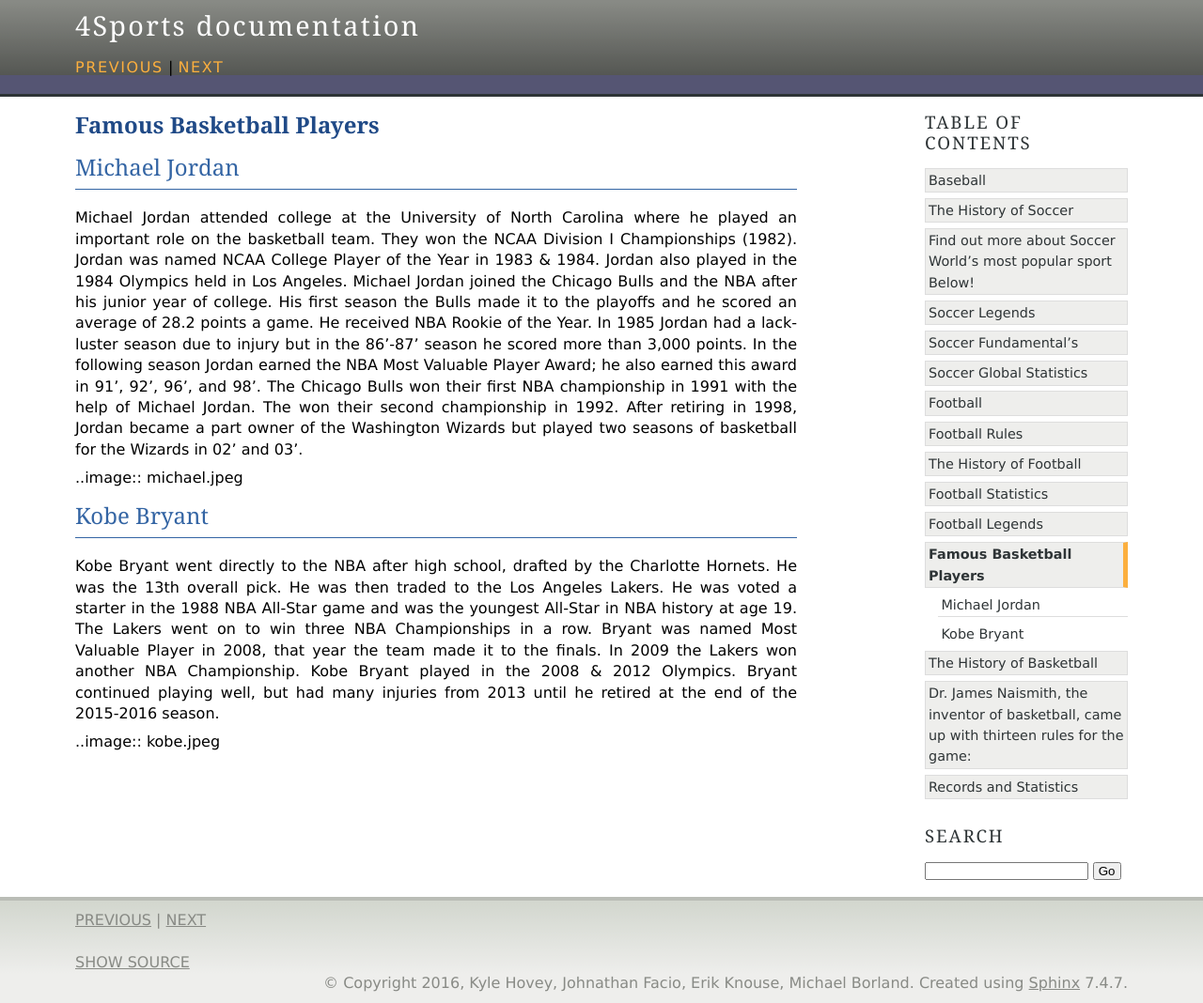
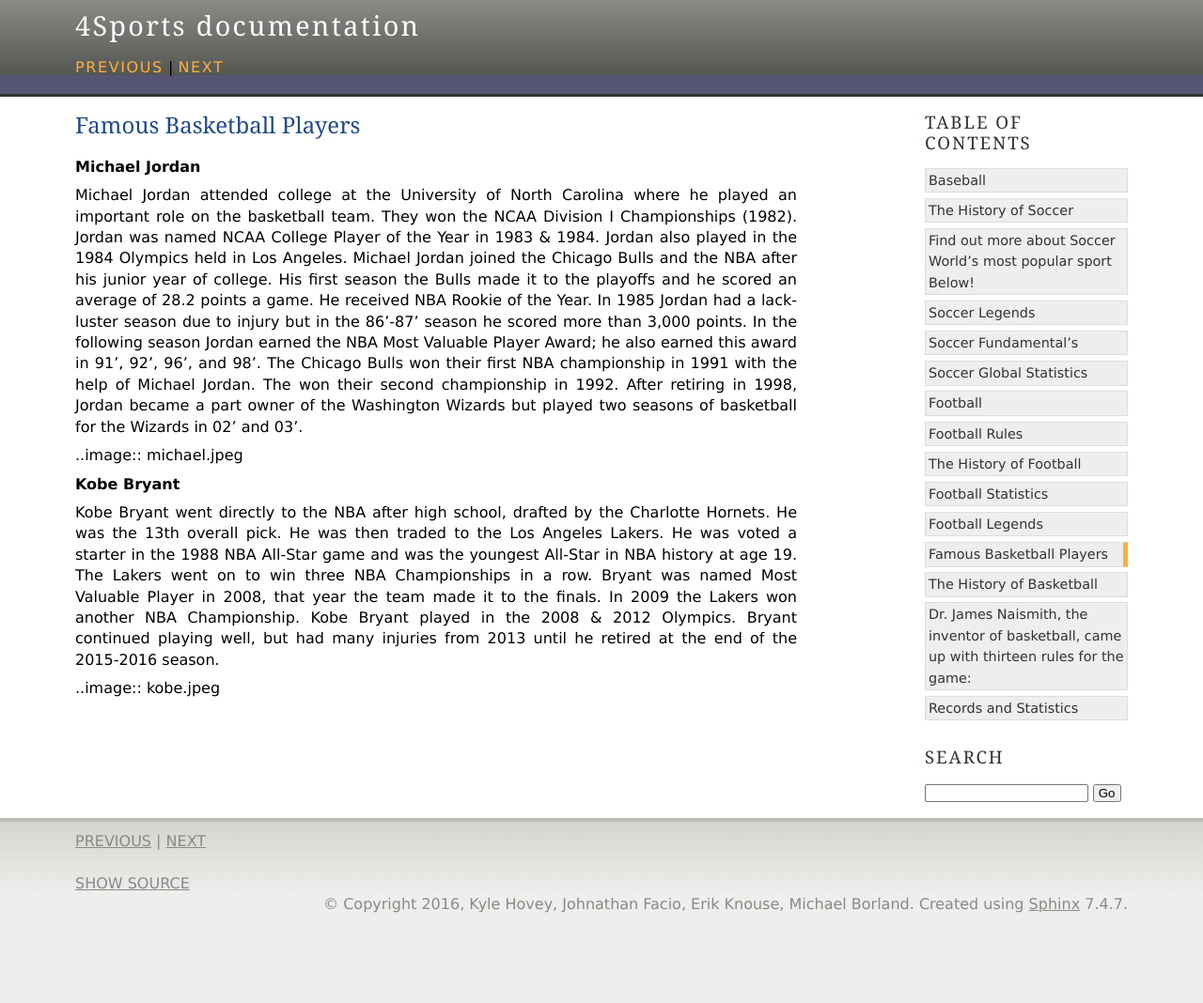
Before and after one commit to michaelborlandKeys/4Sports, a Sphinx documentation site: the page built from source/basketball/basketball.rst, in a window 1280 px wide. Shown: the whole page at 94% size. Built offline with Sphinx 7.4.7, drawn with Linux system fonts in a browser that asks for light colours; after the commit the page ends 985 px from its top, so only the background shows below that.

Commit message:
no message

```diff
--- a/source/basketball/basketball.rst
+++ b/source/basketball/basketball.rst
@@ -1,9 +1,8 @@
-==========================
-**Famous Basketball Players**
+
+Famous Basketball Players
 ==========================
 
-Michael Jordan
---------------
+**Michael Jordan**
 
 Michael Jordan attended college at the University of North Carolina where he played an important role on the basketball team. They won the NCAA Division I Championships (1982). Jordan was named NCAA College Player of the Year in 1983 & 1984. Jordan also played in the 1984 Olympics held in Los Angeles. Michael Jordan joined the Chicago Bulls and the NBA after his junior year of college. His first season the Bulls made it to the playoffs and he scored an average of 28.2 points a game. He received NBA Rookie of the Year.  In 1985 Jordan had a lack-luster season due to injury but in the 86'-87' season he scored more than 3,000 points. In the following season Jordan earned the NBA Most Valuable Player Award; he also earned this award in 91', 92', 96', and 98'. The Chicago Bulls won their first NBA championship in 1991 with the help of Michael Jordan. The won their second championship in 1992. After retiring in 1998, Jordan became a part owner of the Washington Wizards but played two seasons of basketball for the Wizards in 02' and 03'.
 
@@ -13,8 +12,7 @@
 
 
 
-Kobe Bryant
------------
+**Kobe Bryant**
 
 Kobe Bryant went directly to the NBA after high school, drafted by the Charlotte Hornets. He was the 13th overall pick. He was then traded to the Los Angeles Lakers. He was voted a starter in the 1988 NBA All-Star game and was the youngest All-Star in NBA history at age 19. The Lakers went on to win three NBA Championships in a row. Bryant was named Most Valuable Player in 2008, that year the team made it to the finals. In 2009 the Lakers won another NBA Championship. Kobe Bryant played in the 2008 & 2012 Olympics. Bryant continued playing well, but had many injuries from 2013 until he retired at the end of the 2015-2016 season.
 
```
